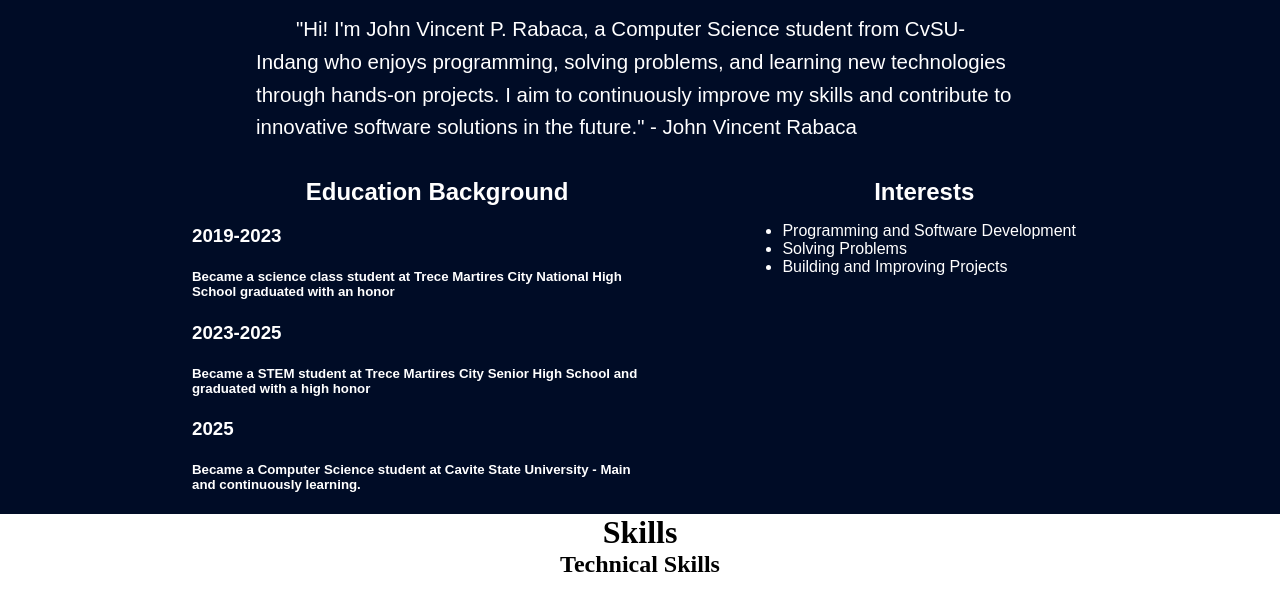
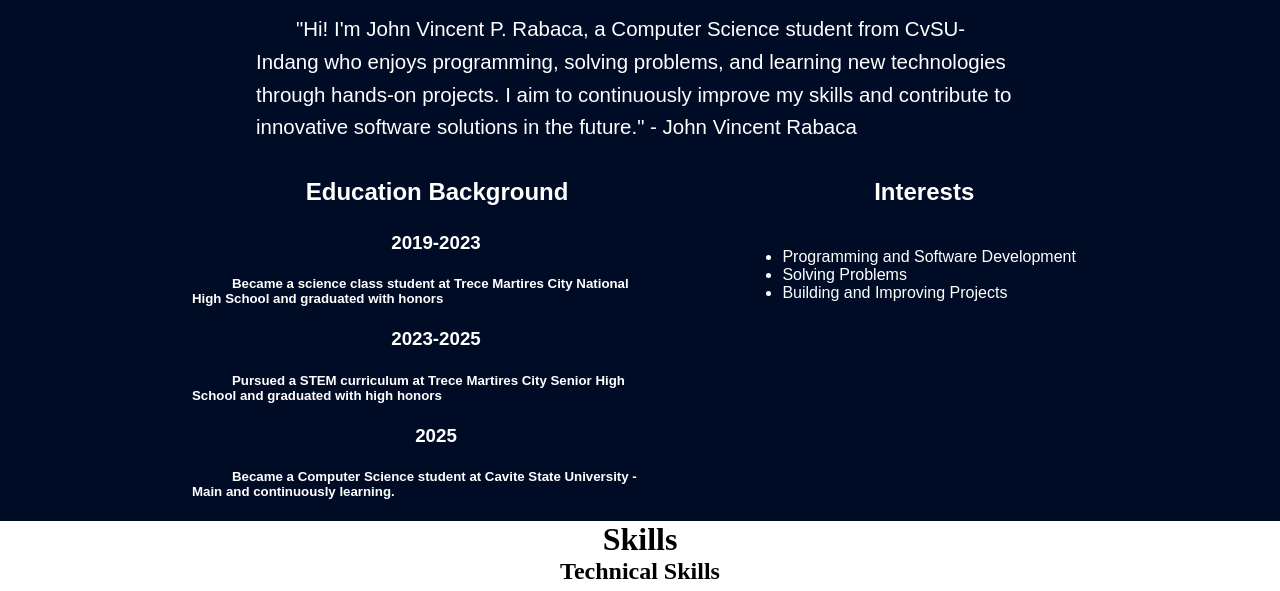
Before and after one commit to John-Vincent-Rabaca/first_website, a plain HTML site: page index.html in a window 1280 px wide. Shown: the part 658-1249 px from the top of the page. Drawn offline with Linux system fonts and the light colour scheme.

Commit message:
Education Background and Interest template 1

```diff
--- a/index.html
+++ b/index.html
@@ -74,10 +74,10 @@
                 <div class="background">
                     <div class="timeline">
                         <h3>2019-2023</h3>
-                        <h5>Became a science class student at Trece Martires City National High School graduated with an honor</h5>
+                        <h5>Became a science class student at Trece Martires City National High School and graduated with honors</h5>
 
                         <h3>2023-2025</h3>
-                        <h5>Became a STEM student at Trece Martires City Senior High School and graduated with a high honor</h5>
+                        <h5>Pursued a STEM curriculum at Trece Martires City Senior High School and graduated with high honors</h5>
 
                         <h3>2025</h3>
                         <h5>Became a Computer Science student at Cavite State University - Main and continuously learning.</h5>
--- a/stylesheet/stylesheet.css
+++ b/stylesheet/stylesheet.css
@@ -1,6 +1,6 @@
 /**--------------------GENERAL--------------------**/
 /**To remove empty white space between Home and About**/
-h1, h2 {
+h1, h2, h3 {
     text-align: center;
     margin-top: 0px;
     margin-bottom: 0px;
@@ -166,6 +166,7 @@
 .header {
     display: flex;
     justify-content: space-evenly;
+    padding-bottom: 2vw;
 }
 
 .background {
@@ -175,6 +176,7 @@
 .timeline {
     padding-left: 15vw;
     max-width: 35vw;
+    text-indent: 40px;
 }
 
 .interests {
```
